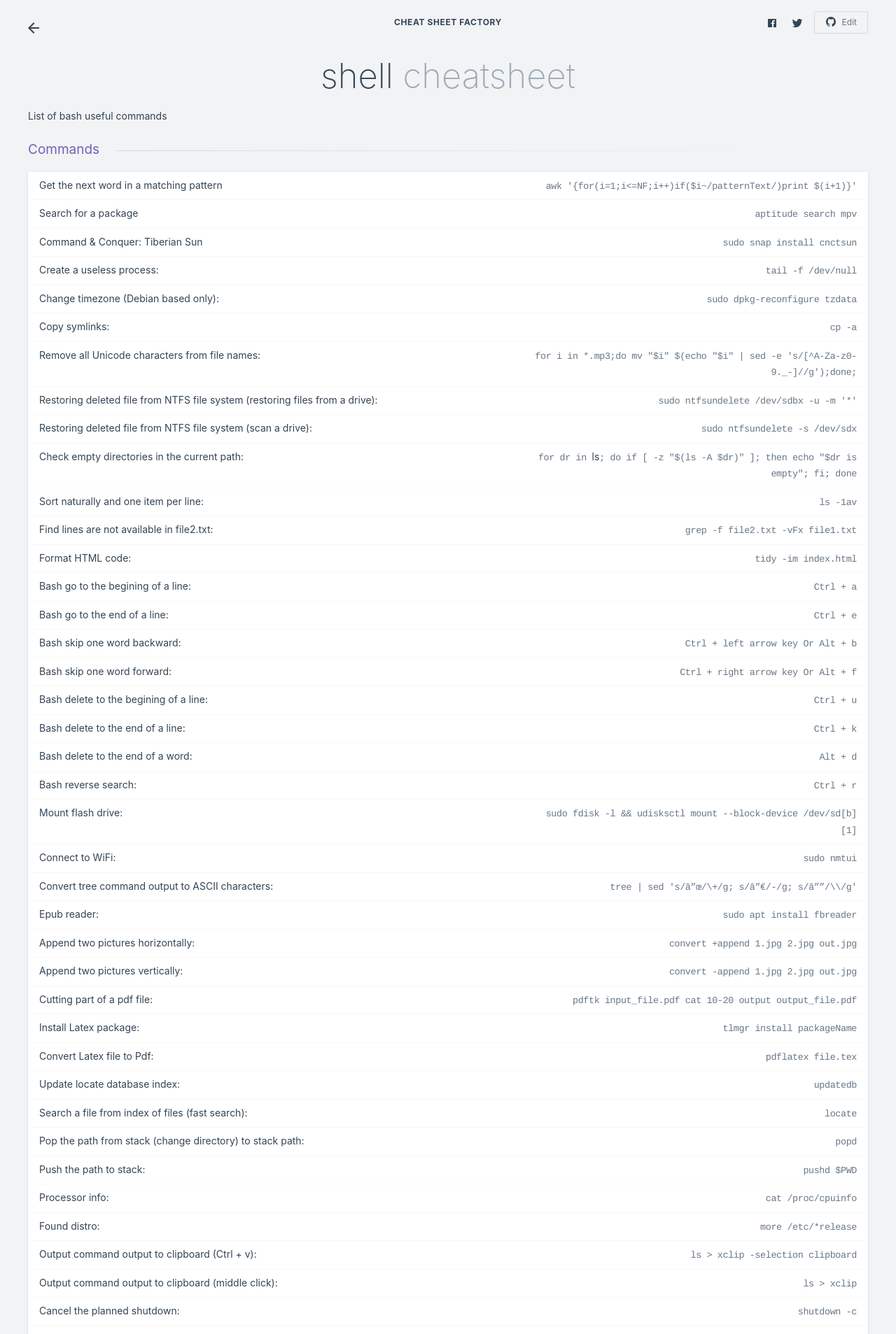
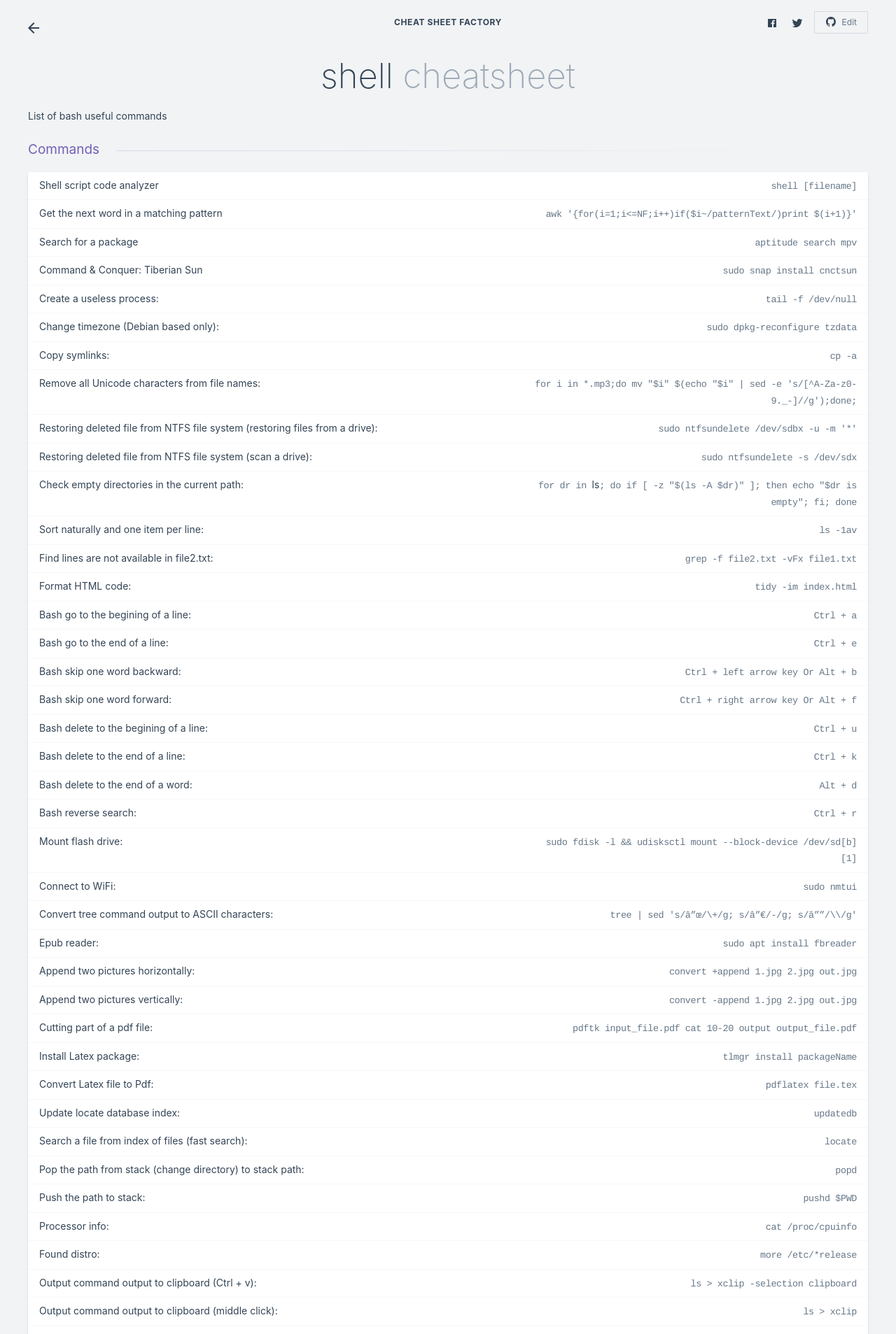
Before and after one commit to kasramp/cheat-sheet-factory, a Jekyll site: the page built from linux/shell.md, in a window 1280 px wide. Shown: the top 1907 px of the page at 70% size. Built offline with Jekyll 4.4.1, drawn with Linux system fonts in a browser that asks for light colours; nearby versions of some CDN libraries.

Commit message:
Add shell check

```diff
--- a/linux/shell.md
+++ b/linux/shell.md
@@ -17,6 +17,7 @@ Shortcuts
 
 ### Commands
 
+| Shell script code analyzer | `shell [filename]` |
 | Get the next word in a matching pattern | `awk '{for(i=1;i<=NF;i++)if($i~/patternText/)print $(i+1)}'` |
 | Search for a package | `aptitude search mpv` |
 | Command & Conquer: Tiberian Sun | `sudo snap install cnctsun` |
```
